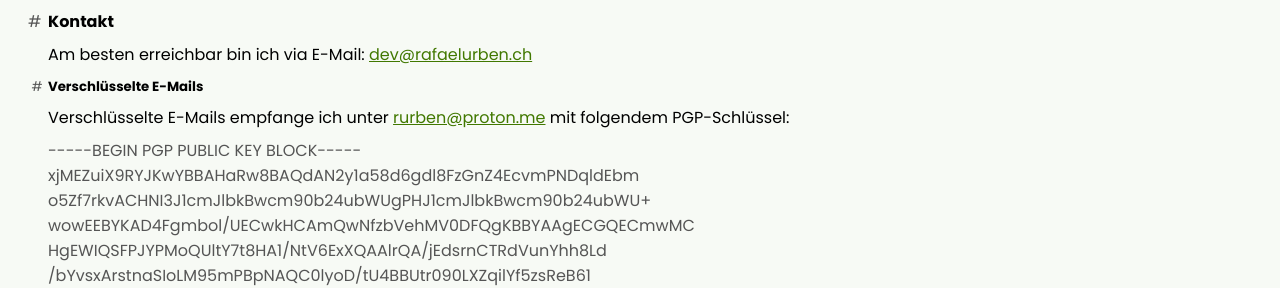
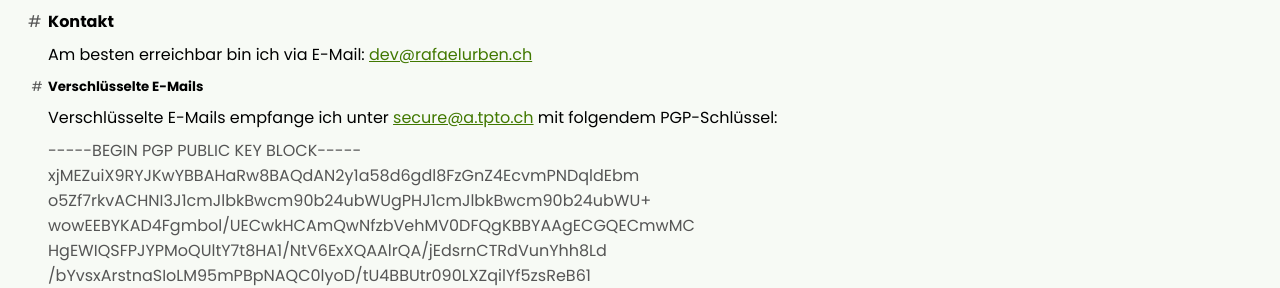
Before and after one commit to rafaelurben/rafaelurben.github.io, a Jekyll site: the page built from pages/impressum.html, in a window 1280 px wide. Shown: the part 196-484 px from the top of the page. Built offline with Jekyll 4.4.1, drawn with Linux system fonts in a browser that asks for light colours.

Commit message:
chore: Update secure email address

```diff
--- a/pages/impressum.html
+++ b/pages/impressum.html
@@ -23,7 +23,7 @@ description: Kontaktiere mich, in dem du mir (verschlüsselte) E-Mails sendest.
 <h5>Verschlüsselte E-Mails</h5>
 
 <p>Verschlüsselte E-Mails empfange ich unter
-    <a href="mailto:rurben@proton.me">rurben@proton.me</a>
+    <a href="mailto:secure@a.tpto.ch">secure@a.tpto.ch</a>
     mit folgendem PGP-Schlüssel:
 </p>
 
```
